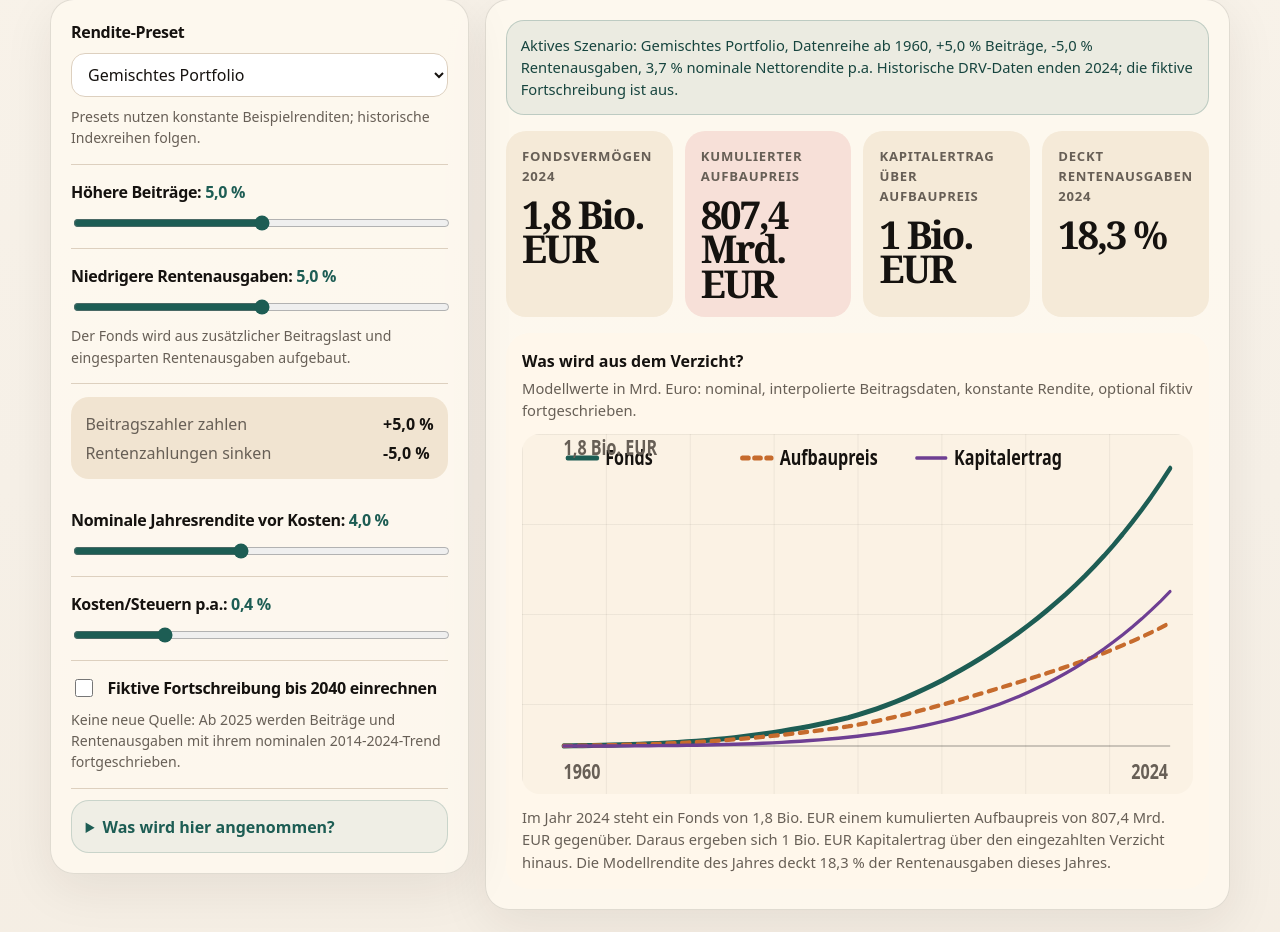
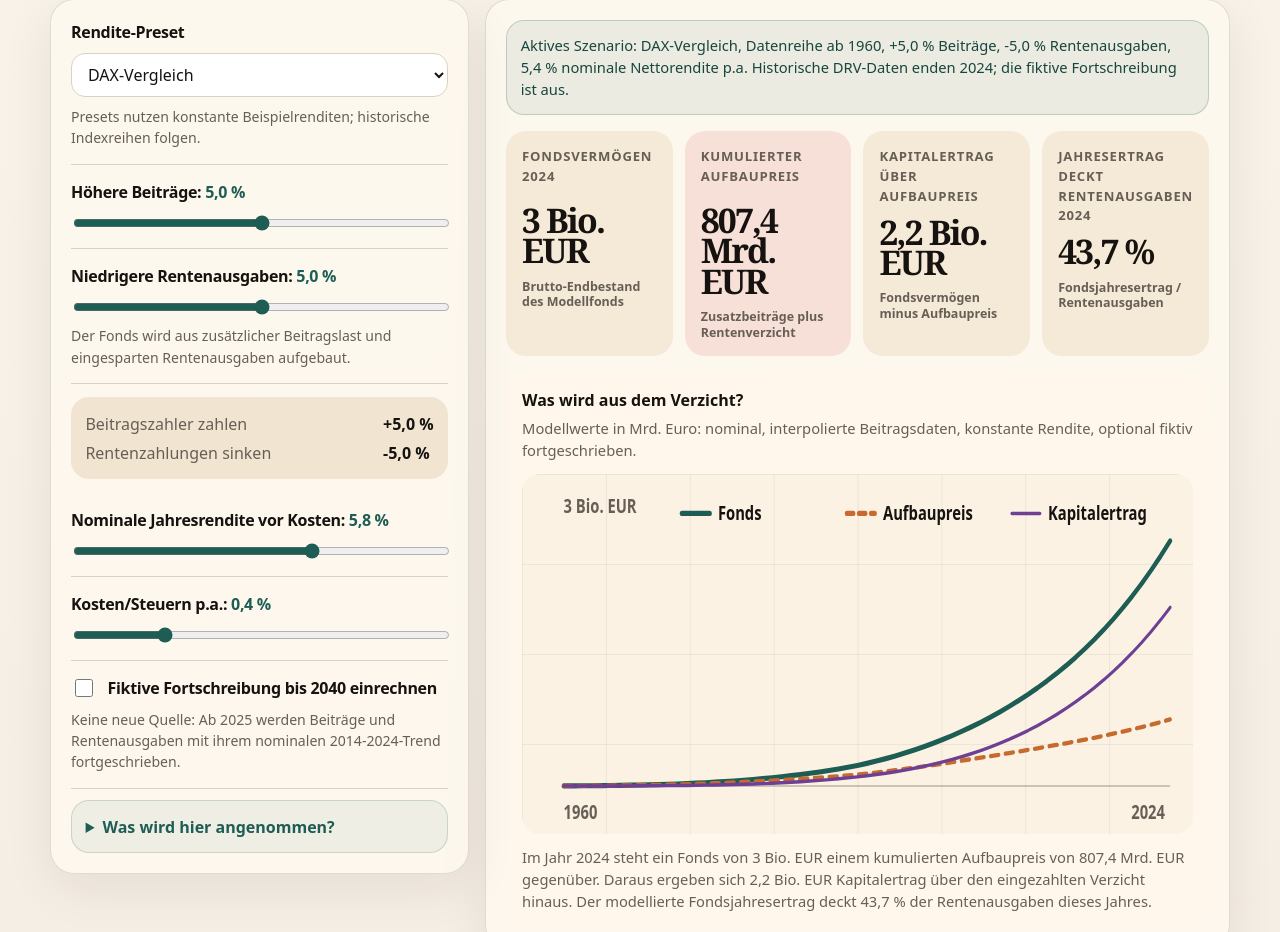
Before and after one commit to lambadalambda/rente-alternative-history, a plain HTML site: page index.html in a window 1280 px wide. Shown: the part 2070-3002 px from the top of the page. Drawn offline with Linux system fonts and the light colour scheme.

Commit message:
Polish results panel and default to DAX

```diff
--- a/assets/app.js
+++ b/assets/app.js
@@ -40,6 +40,7 @@ const output = {
   netKpi: document.querySelector("#netKpi"),
   coverageKpiLabel: document.querySelector("#coverageKpiLabel"),
   coverageKpi: document.querySelector("#coverageKpi"),
+  coverageKpiNote: document.querySelector("#coverageKpiNote"),
   chart: document.querySelector("#fundChart"),
   chartSummary: document.querySelector("#chartSummary"),
   comparisonCards: document.querySelector("#comparisonCards"),
@@ -117,7 +118,7 @@ function renderChart(rows, projectionContext) {
 
   const width = 1000;
   const height = 420;
-  const padding = { top: 40, right: 34, bottom: 56, left: 62 };
+  const padding = { top: 78, right: 34, bottom: 56, left: 62 };
   const years = rows.map((row) => row.year);
   const minYear = Math.min(...years);
   const maxYear = Math.max(...years);
@@ -184,17 +185,17 @@ function renderChart(rows, projectionContext) {
   const gainPath = make("path", { d: linePath(rows, xScale, yScale, "investmentGainMioEur"), class: "line-net" });
   chart.append(fundPath, costPath, gainPath);
 
-  const legend = make("g", { class: "legend", transform: "translate(68 28)" });
+  const legend = make("g", { class: "legend", transform: "translate(238 46)" });
   const items = [
     ["Fonds", "var(--accent)", false],
     ["Aufbaupreis", "var(--accent-2)", true],
     ["Kapitalertrag", "var(--accent-3)", false]
   ];
   items.forEach(([label, color, dashed], index) => {
-    const x = index * 260;
+    const x = index * 246;
     legend.append(make("line", {
       x1: x,
-      x2: x + 44,
+      x2: x + 42,
       y1: 0,
       y2: 0,
       stroke: color,
@@ -202,7 +203,7 @@ function renderChart(rows, projectionContext) {
       "stroke-dasharray": dashed ? "10 8" : "none",
       "stroke-linecap": "round"
     }));
-    const text = make("text", { x: x + 56, y: 8 });
+    const text = make("text", { x: x + 54, y: 8 });
     text.textContent = label;
     legend.append(text);
   });
@@ -212,7 +213,7 @@ function renderChart(rows, projectionContext) {
   startLabel.textContent = String(minYear);
   const endLabel = make("text", { class: "axis-label", x: width - padding.right - 58, y: height - 18 });
   endLabel.textContent = String(maxYear);
-  const valueLabel = make("text", { class: "axis-label", x: padding.left, y: padding.top - 16 });
+  const valueLabel = make("text", { class: "axis-label", x: padding.left, y: padding.top - 32 });
   valueLabel.textContent = formatMioAsMoney(maxValue);
   chart.append(startLabel, endLabel, valueLabel);
 }
@@ -291,7 +292,8 @@ function render() {
     : ` Historische DRV-Daten enden ${historicalEndYear}; die fiktive Fortschreibung ist aus.`;
 
   output.fundKpiLabel.textContent = hasProjection ? `Fiktives Fondsvermögen ${last.year}` : `Fondsvermögen ${last.year}`;
-  output.coverageKpiLabel.textContent = hasProjection ? `Deckt fiktiv fortgeschriebene Rentenausgaben ${last.year}` : `Deckt Rentenausgaben ${last.year}`;
+  output.coverageKpiLabel.textContent = hasProjection ? `Jahresertrag deckt fiktive Rentenausgaben ${last.year}` : `Jahresertrag deckt Rentenausgaben ${last.year}`;
+  output.coverageKpiNote.textContent = hasProjection ? "Fondsjahresertrag / fiktive Rentenausgaben" : "Fondsjahresertrag / Rentenausgaben";
   output.fundKpi.textContent = formatMioAsMoney(last.fundMioEur);
   output.buildCostKpi.textContent = formatMioAsMoney(last.cumulativeBuildCostMioEur);
   output.netKpi.textContent = formatMioAsMoney(last.investmentGainMioEur);
@@ -299,8 +301,8 @@ function render() {
 
   output.dataStatus.textContent = `Aktives Szenario: ${scenario.preset.label}, Datenreihe ab ${rows[0].year}, +${asPercent(scenario.contributionIncrease)} Beiträge, -${asPercent(scenario.pensionReduction)} Rentenausgaben, ${asPercent(scenario.returnRate - scenario.costRate)} nominale Nettorendite p.a.${projectionText}`;
   output.chartSummary.textContent = hasProjection
-    ? `Unter der fiktiven Fortschreibung bis ${last.year} ergäbe sich ein Fonds von ${formatMioAsMoney(last.fundMioEur)}; der kumulierte Aufbaupreis läge bei ${formatMioAsMoney(last.cumulativeBuildCostMioEur)}. Daraus ergäben sich ${formatMioAsMoney(last.investmentGainMioEur)} Kapitalertrag über den eingezahlten Verzicht hinaus. Die Modellrendite des Jahres deckt ${asPercent(last.returnCoverage * 100)} der fiktiv fortgeschriebenen Rentenausgaben. Die Jahre ${historicalEndYear + 1}-${last.year} sind keine DRV-Daten, sondern eine fiktive Trendfortschreibung.`
-    : `Im Jahr ${last.year} steht ein Fonds von ${formatMioAsMoney(last.fundMioEur)} einem kumulierten Aufbaupreis von ${formatMioAsMoney(last.cumulativeBuildCostMioEur)} gegenüber. Daraus ergeben sich ${formatMioAsMoney(last.investmentGainMioEur)} Kapitalertrag über den eingezahlten Verzicht hinaus. Die Modellrendite des Jahres deckt ${asPercent(last.returnCoverage * 100)} der Rentenausgaben dieses Jahres.`;
+    ? `Unter der fiktiven Fortschreibung bis ${last.year} ergäbe sich ein Fonds von ${formatMioAsMoney(last.fundMioEur)}; der kumulierte Aufbaupreis läge bei ${formatMioAsMoney(last.cumulativeBuildCostMioEur)}. Daraus ergäben sich ${formatMioAsMoney(last.investmentGainMioEur)} Kapitalertrag über den eingezahlten Verzicht hinaus. Der modellierte Fondsjahresertrag deckt ${asPercent(last.returnCoverage * 100)} der fiktiv fortgeschriebenen Rentenausgaben. Die Jahre ${historicalEndYear + 1}-${last.year} sind keine DRV-Daten, sondern eine fiktive Trendfortschreibung.`
+    : `Im Jahr ${last.year} steht ein Fonds von ${formatMioAsMoney(last.fundMioEur)} einem kumulierten Aufbaupreis von ${formatMioAsMoney(last.cumulativeBuildCostMioEur)} gegenüber. Daraus ergeben sich ${formatMioAsMoney(last.investmentGainMioEur)} Kapitalertrag über den eingezahlten Verzicht hinaus. Der modellierte Fondsjahresertrag deckt ${asPercent(last.returnCoverage * 100)} der Rentenausgaben dieses Jahres.`;
 
   renderChart(rows, { hasProjection, historicalEndYear, lastYear: last.year });
   renderTable(rows);
--- a/assets/styles.css
+++ b/assets/styles.css
@@ -463,7 +463,7 @@ output {
 
 .kpi span {
   display: block;
-  min-height: 2.6em;
+  min-height: 3.6em;
   color: var(--muted);
   font-size: 0.82rem;
   font-weight: 800;
@@ -475,9 +475,18 @@ output {
   display: block;
   margin-top: 0.65rem;
   font-family: ui-serif, Georgia, Cambria, "Times New Roman", serif;
-  font-size: clamp(1.45rem, 3vw, 2.5rem);
+  font-size: clamp(1.35rem, 2.65vw, 2.25rem);
   line-height: 0.9;
   letter-spacing: -0.055em;
+}
+
+.kpi small {
+  display: block;
+  margin-top: 0.8rem;
+  color: var(--muted);
+  font-size: 0.78rem;
+  font-weight: 750;
+  line-height: 1.25;
 }
 
 .chart-card {
@@ -567,7 +576,7 @@ svg {
 
 .axis-label {
   fill: #675f56;
-  font-size: 24px;
+  font-size: 22px;
   font-weight: 700;
 }
 
@@ -598,7 +607,7 @@ svg {
 
 .legend text {
   fill: var(--ink);
-  font-size: 24px;
+  font-size: 22px;
   font-weight: 800;
 }
 
--- a/index.html
+++ b/index.html
@@ -82,7 +82,7 @@
                 <option value="mixed">Gemischtes Portfolio</option>
                 <option value="world">Weltaktien-Vergleich</option>
                 <option value="sp500">S&P-500-Vergleich</option>
-                <option value="dax">DAX-Vergleich</option>
+                <option value="dax" selected>DAX-Vergleich</option>
                 <option value="stress">Stressszenario</option>
               </select>
               <p class="field-note">Presets nutzen konstante Beispielrenditen; historische Indexreihen folgen.</p>
@@ -107,8 +107,8 @@
             </div>
 
             <div class="control-group">
-              <label for="returnRate">Nominale Jahresrendite vor Kosten: <output id="returnRateValue">4,0 %</output></label>
-              <input id="returnRate" name="returnRate" type="range" min="0" max="9" step="0.25" value="4">
+              <label for="returnRate">Nominale Jahresrendite vor Kosten: <output id="returnRateValue">5,8 %</output></label>
+              <input id="returnRate" name="returnRate" type="range" min="0" max="9" step="0.25" value="5.8">
             </div>
 
             <div class="control-group">
@@ -137,18 +137,22 @@
               <article class="kpi">
                 <span id="fundKpiLabel">Fondsvermögen 2024</span>
                 <strong id="fundKpi">-</strong>
+                <small>Brutto-Endbestand des Modellfonds</small>
               </article>
               <article class="kpi warning">
                 <span>Kumulierter Aufbaupreis</span>
                 <strong id="buildCostKpi">-</strong>
+                <small>Zusatzbeiträge plus Rentenverzicht</small>
               </article>
               <article class="kpi">
                 <span>Kapitalertrag über Aufbaupreis</span>
                 <strong id="netKpi">-</strong>
+                <small>Fondsvermögen minus Aufbaupreis</small>
               </article>
               <article class="kpi">
-                <span id="coverageKpiLabel">Deckt Rentenausgaben 2024</span>
+                <span id="coverageKpiLabel">Jahresertrag deckt Rentenausgaben 2024</span>
                 <strong id="coverageKpi">-</strong>
+                <small id="coverageKpiNote">Fondsjahresertrag / Rentenausgaben</small>
               </article>
             </div>
 
```
Also changed, not shown: scripts/test_model.js (+12 -0 lines).
